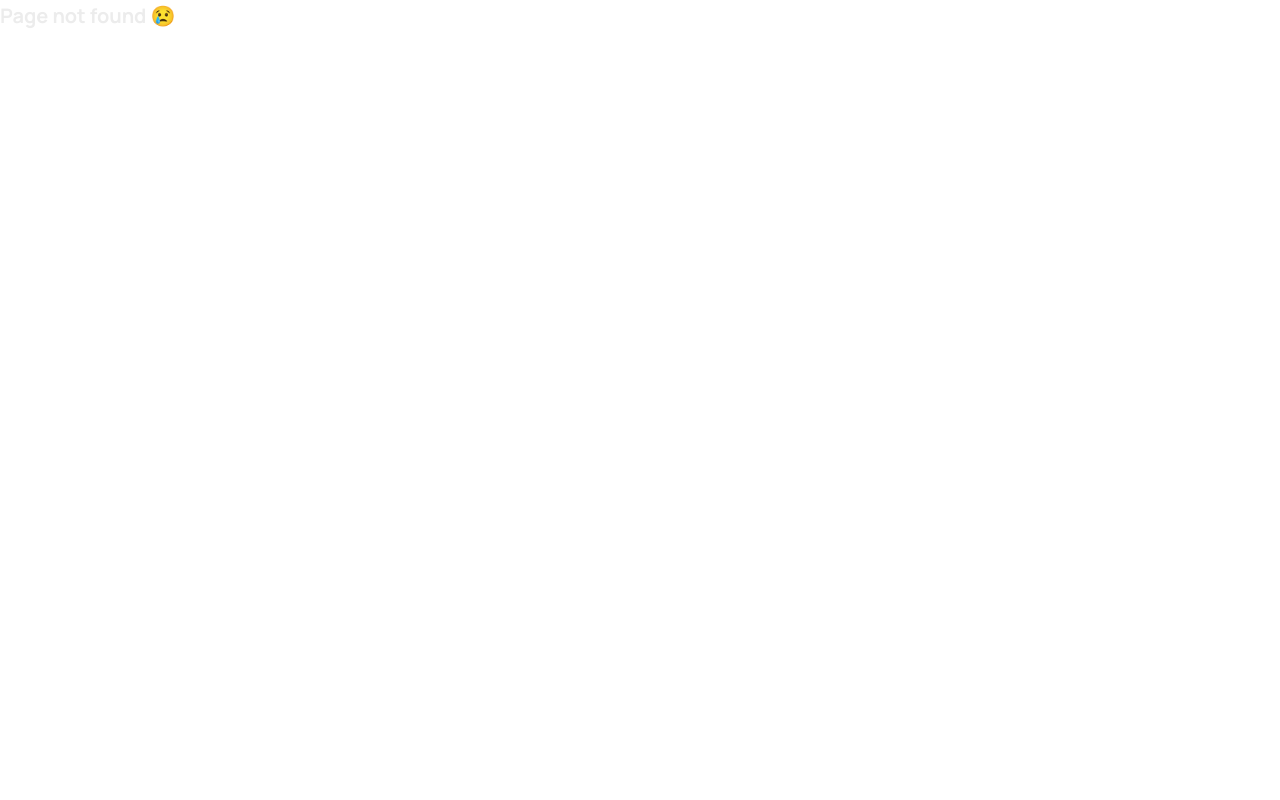
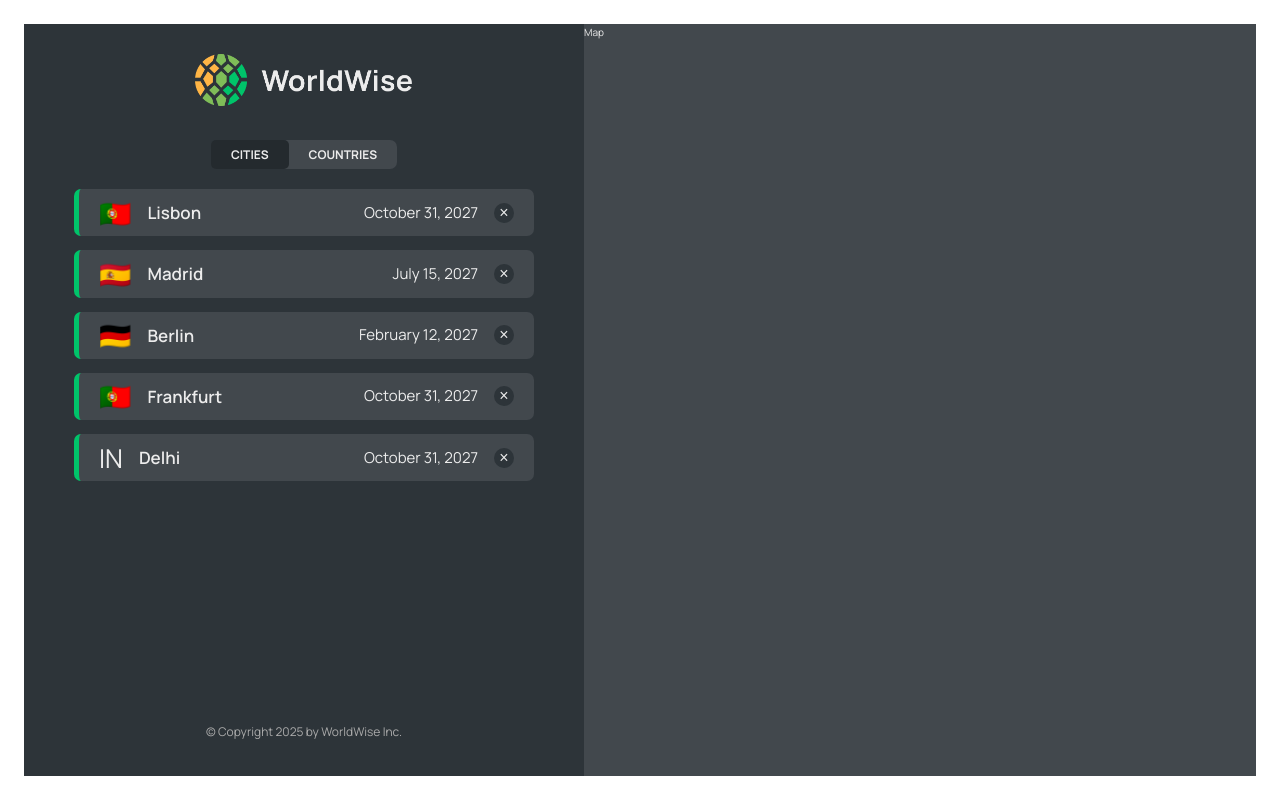
Before and after one commit to Persephones-hades101/WorldWise, a React (Vite) app: page /app/cities in a window 1280 px wide. Before the commit this address had no page. Built offline with nearby package versions, Linux system fonts and the light colour scheme; data requests are answered from the project's data file.

Commit message:
building CountryList and CityList

```diff
--- a/data/cities.json
+++ b/data/cities.json
@@ -35,6 +35,30 @@
         "lng": 13.376933665713324
       },
       "id": 98443197
+    },
+    {
+      "cityName": "Frankfurt",
+      "country": "Germany",
+      "emoji": "🇵🇹",
+      "date": "2027-10-31T15:59:59.138Z",
+      "notes": "My favorite city so far!",
+      "position": {
+        "lat": 38.727881642324164,
+        "lng": -9.140900099907554
+      },
+      "id": 7393038
+    },
+    {
+      "cityName": "Delhi",
+      "country": "India",
+      "emoji": "IN",
+      "date": "2027-10-31T15:59:59.138Z",
+      "notes": "My favorite city so far!",
+      "position": {
+        "lat": 38.727881642324164,
+        "lng": -9.140900099907554
+      },
+      "id": 739303
     }
   ]
 }
--- a/eslint.config.js
+++ b/eslint.config.js
@@ -24,6 +24,7 @@ export default [
       'react-refresh': reactRefresh,
     },
     rules: {
+      'react/prop-types': 'off',  // Disable prop-types rule
       ...js.configs.recommended.rules,
       ...react.configs.recommended.rules,
       ...react.configs['jsx-runtime'].rules,
--- a/package.json
+++ b/package.json
@@ -7,9 +7,12 @@
     "dev": "vite",
     "build": "vite build",
     "lint": "eslint .",
-    "preview": "vite preview"
+    "preview": "vite preview",
+    "server": "json-server --watch data/cities.json --port 9000 --delay 1000 "
   },
   "dependencies": {
+    "json-server": "^0.17.0",
+    "prop-types": "^15.8.1",
     "react": "^18.3.1",
     "react-dom": "^18.3.1",
     "react-router-dom": "^7.1.5"
--- a/src/App.jsx
+++ b/src/App.jsx
@@ -1,3 +1,4 @@
+import { useEffect, useState } from "react"
 import { BrowserRouter, Routes, Route } from "react-router-dom"
 
 import Product from "./pages/Product"
@@ -6,19 +7,53 @@ import Homepage from "./pages/HomePage"
 import Login from "./pages/Login"
 import PageNotFound from "./pages/PageNotFound"
 import AppLayout from "./pages/AppLayout"
+import CityList from "./components/CityList"
+import CountryList from "./components/CountryList"
 
 
+const BASE_URL = "http://localhost:9000"
 
 export default function App() {
+
+  const [cities, setCities] = useState([])
+  const [isLoading, setIsLoading] = useState(false)
+
+
+  useEffect(function () {
+    async function fetchCities() {
+
+      try {
+        setIsLoading(true)
+        const res = await fetch(`${BASE_URL}/cities`)
+        const data = await res.json()
+        // console.log(data)
+        setCities(data)
+      } catch (error) {
+        console.log("Unable to fetch the cities")
+      } finally {
+        setIsLoading(false)
+      }
+
+    }
+
+    fetchCities()
+
+  }, [])
 
   return (
     <BrowserRouter>
       <Routes>
-        <Route path="/" element={<Homepage />} />
+        <Route index element={<Homepage />} />
         <Route path="/pricing" element={<Pricing />} />
         <Route path="/product" element={<Product />} />
         <Route path='/login' element={<Login />} />
-        <Route path="/app" element={<AppLayout />} />
+        <Route path="/app" element={<AppLayout />} >
+          <Route index element={<CityList cities={cities} isLoading={isLoading} />} />
+          <Route path="cities" element={<CityList cities={cities} isLoading={isLoading} />} />
+          <Route path="countries" element={<CountryList cities={cities} isLoading={isLoading} />} />
+          <Route path="form" element={<p>Form</p>} />
+        </Route>
+
         <Route path="/*" element={<PageNotFound />} />
       </Routes>
     </BrowserRouter>
--- /dev/null
+++ b/src/components/CityItem.jsx
@@ -0,0 +1,25 @@
+import styles from './CityItem.module.css'
+
+
+const formatDate = (date) =>
+  new Intl.DateTimeFormat("en", {
+    day: "numeric",
+    month: "long",
+    year: "numeric",
+  }).format(new Date(date));
+
+
+
+
+export default function CityItem({ city }) {
+  const { cityName, emoji, date } = city
+
+  return (
+    <li className={styles.cityItem}>
+      <span className={styles.emoji}>{emoji}</span>
+      <h3 className={styles.name}>{cityName}</h3>
+      <time className={styles.date}>{(formatDate(date))}</time>
+      <button className={styles.deleteBtn}>&times;</button>
+    </li>
+  )
+}
--- /dev/null
+++ b/src/components/CityList.jsx
@@ -0,0 +1,28 @@
+import PropTypes from 'prop-types'
+import styles from './CityList.module.css'
+
+import CityItem from './CityItem'
+import Spinner from "./Spinner"
+import Message from "./Message"
+
+
+CityList.propTypes = {
+  cities: PropTypes.node,
+  isLoading: PropTypes.bool
+
+}
+
+export default function CityList({ cities, isLoading }) {
+
+  if (isLoading) return <Spinner />
+
+  if (!cities.length) return <Message message="Add your first city by clicking on a city on the map" />
+
+  return (
+    <ul className={styles.cityList}>
+      {cities.map(city => (
+        <CityItem city={city} key={city.id} />
+      ))}
+    </ul>
+  )
+}
--- /dev/null
+++ b/src/components/CountryList.jsx
@@ -0,0 +1,36 @@
+import PropTypes from 'prop-types'
+import styles from './CountryList.module.css'
+
+import CityItem from './CityItem'
+import Spinner from "./Spinner"
+import Message from "./Message"
+import CountryItem from './CountryItem'
+
+
+CountryList.propTypes = {
+  cities: PropTypes.node,
+  isLoading: PropTypes.bool
+
+}
+
+export default function CountryList({ cities, isLoading }) {
+
+  if (isLoading) return <Spinner />
+
+  if (!cities.length) return <Message message="Add your first city by clicking on a city on the map" />
+
+  const countries = cities.reduce((arr, city) => {
+    if (!arr.map(city => city.country).includes(city.country)) {
+      return [...arr, { country: city.country, emoji: city.emoji }]
+    }
+    else return arr;
+  }, [])
+
+  return (
+    <ul className={styles.countryList}>
+      {countries.map(country => (
+        <CountryItem country={country} key={country.country} />
+      ))}
+    </ul>
+  )
+}
--- a/src/components/CountryList.module.css
+++ b/src/components/CountryList.module.css
@@ -2,8 +2,8 @@
   width: 100%;
   height: 65vh;
   list-style: none;
-  overflow-y: scroll;
-  overflow-x: hidden;
+  /* overflow-y: scroll;
+  overflow-x: hidden; */
 
   display: grid;
   grid-template-columns: 1fr 1fr;
--- a/src/components/Map.jsx
+++ b/src/components/Map.jsx
@@ -1,10 +1,11 @@
 
+import { Outlet } from 'react-router-dom'
 import styles from './Map.module.css'
 
 export default function Map() {
   return (
     <div className={styles.mapContainer}>
-      MAP
+      Map
     </div>
   )
 }
--- a/src/components/Sidebar.jsx
+++ b/src/components/Sidebar.jsx
@@ -1,6 +1,7 @@
 import Logo from './Logo'
 import AppNav from "./AppNav"
 import styles from './Sidebar.module.css'
+import { Outlet } from 'react-router-dom'
 
 export default function Sidebar() {
   return (
@@ -8,7 +9,7 @@ export default function Sidebar() {
       <Logo />
       <AppNav />
 
-      <p>List of cities</p>
+      <Outlet />
 
       <footer className={styles.footer}>
         <p className={styles.copyright}>
```
Also changed, not shown: 1 other file (tests, documents, lock files or other folders).
